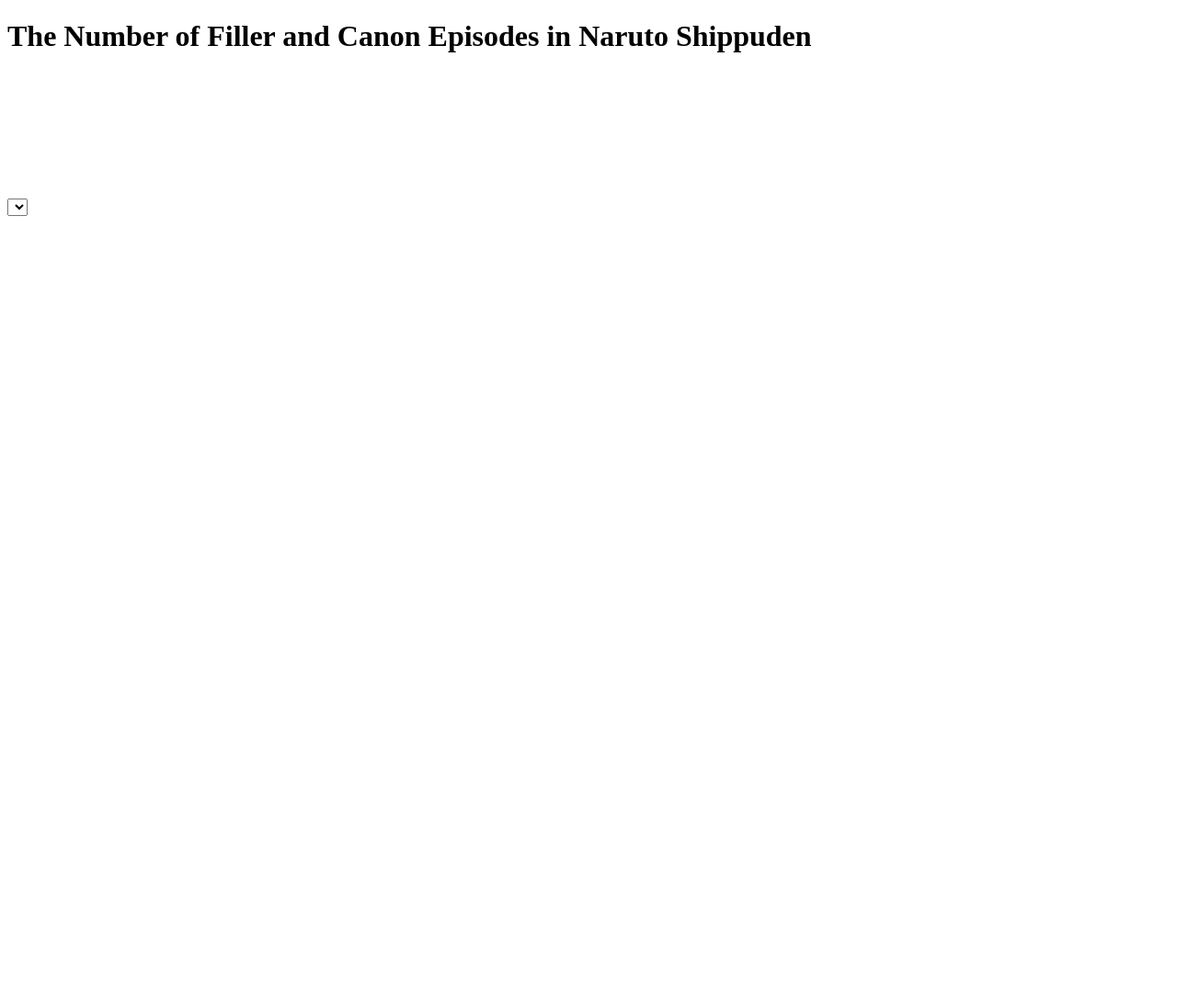
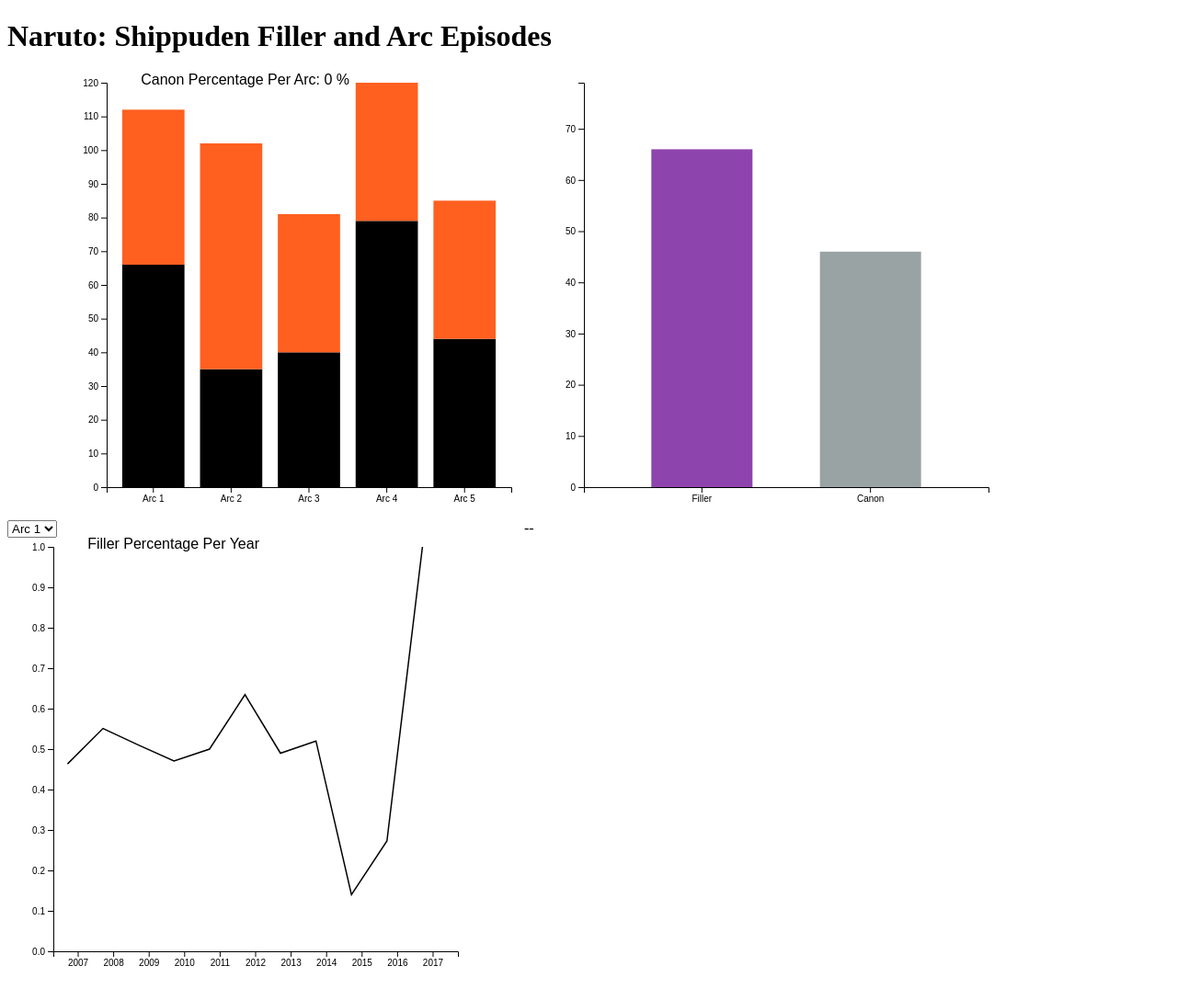
Before and after one commit to JBarr42/4030-Project, a plain HTML site: page index.html in a window 1280 px wide. Shown: the whole page at 92% size. Before the commit the page ends 800 px from the top, so only its background shows below. Drawn offline with nearby package versions, Linux system fonts and the light colour scheme.

Commit message:
Update index.html

```diff
--- a/index.html
+++ b/index.html
@@ -6,17 +6,20 @@
     <script src="https://d3js.org/d3.v7.min.js"></script>
   </head>
   <body>
-    <h1>The Number of Filler and Canon Episodes in Naruto Shippuden</h1>
+    <h1>Naruto: Shippuden Filler and Arc Episodes</h1>
 
     <!-- Initialize a select button -->
     <select id="selectButton"></select>
+    <!--<select id="lineButton"></select>-->
+
 
 
    </div>
 
    <svg id="visualization"></svg>
-    <svg id="barchart"></svg>
-  <svg id = "linegraph></svg>
+   -- <svg id="barchart"></svg>
+    <svg id = "linegraph"></svg>
+    <svg id = "donutchart"></svg>
 
   </div>
   <!--<script src="barchart.js"></script>-->
```
